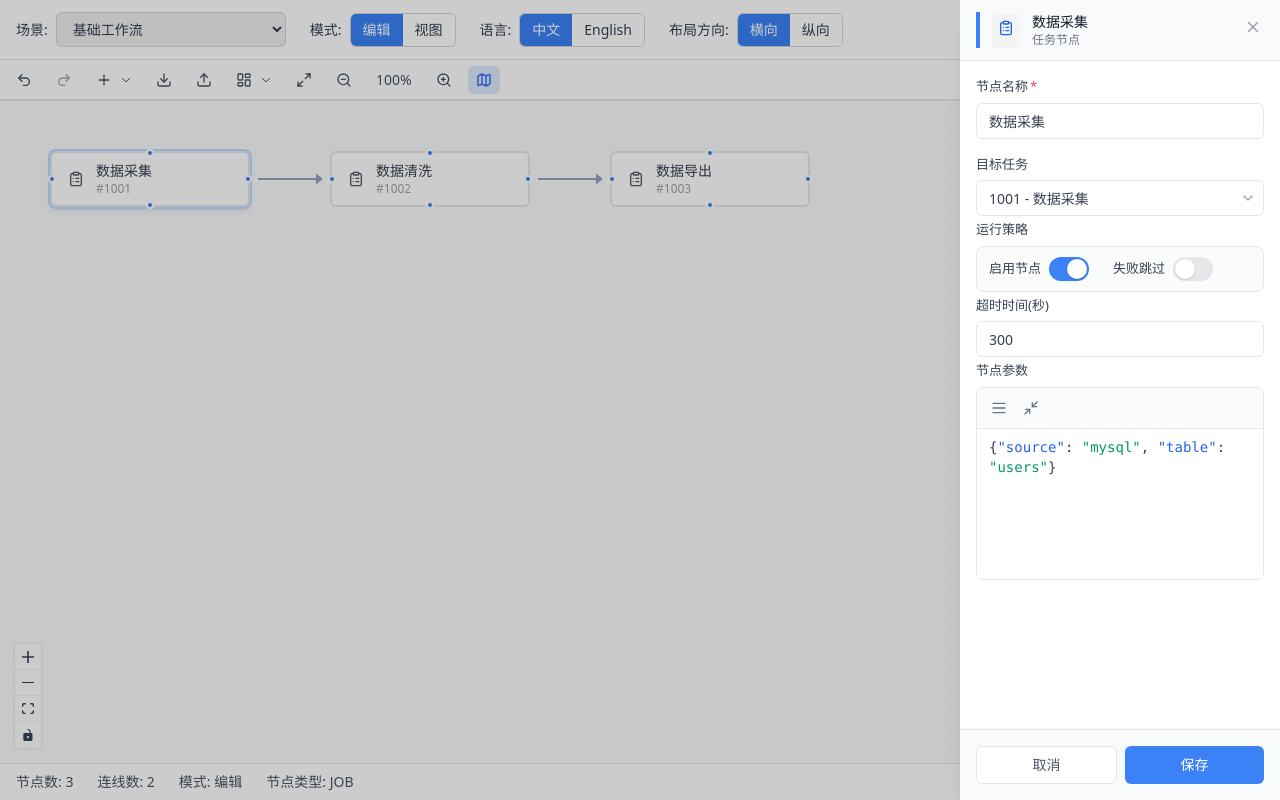
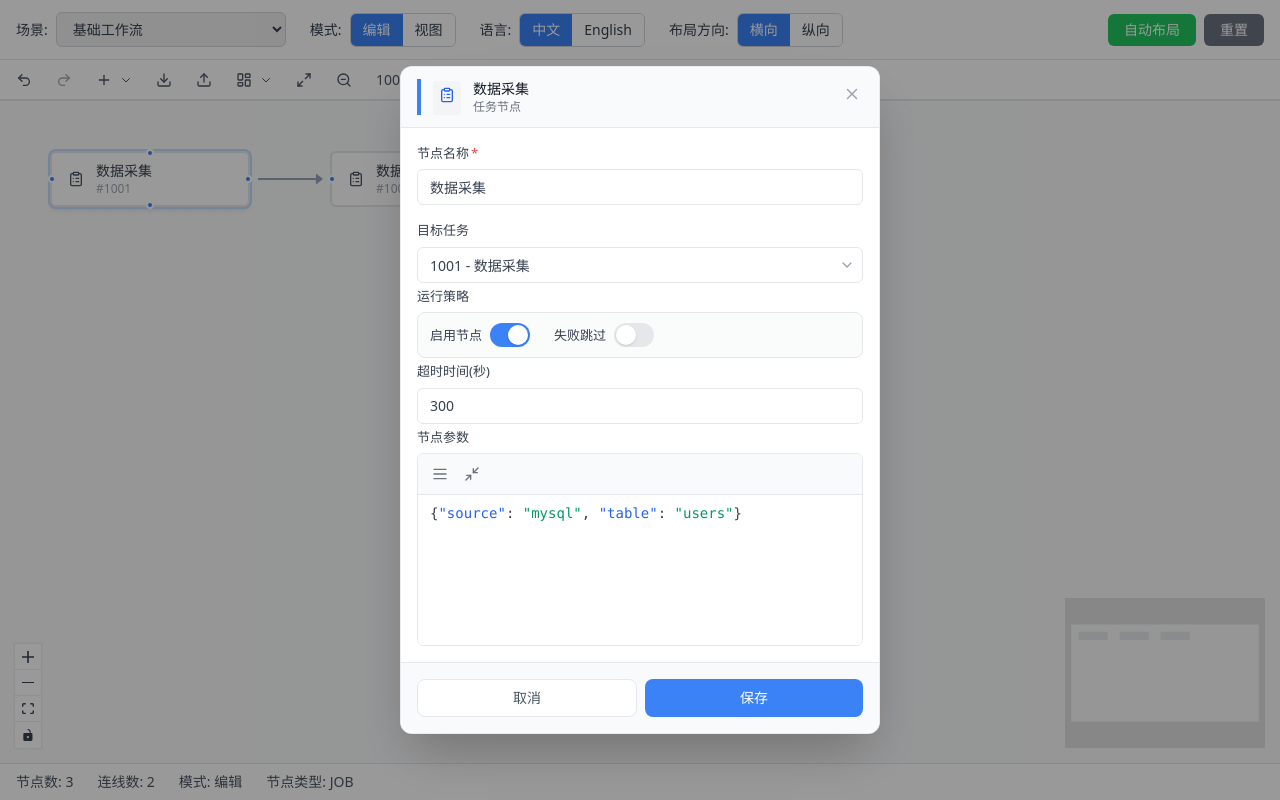
Before and after one commit to PowerJob/power-workflow-next, a React (Vite) app: page / in a window 1280 px wide. Both pictures are taken after a click on the element 150 px from the left and 153 px from the top of the page. Built offline with nearby package versions, Linux system fonts and the light colour scheme.

Commit message:
refactor: 编辑面板改为居中弹窗样式

```diff
--- a/src/components/panels/EditorPanel.tsx
+++ b/src/components/panels/EditorPanel.tsx
@@ -244,29 +244,43 @@ export const EditorPanel = forwardRef<EditorPanelRef, EditorPanelProps>(
     const nodeLabel = editedData.label?.trim() || t('workflow.panel.title');
 
     return (
-      <>
-        {/* 遮罩：点击关闭，聚焦编辑区域 */}
+      <div
+        className={clsx(
+          'fixed inset-0 z-[99] flex items-center justify-center p-4',
+          'transition-[visibility,opacity] duration-200 ease-out',
+          open ? 'visible opacity-100' : 'invisible opacity-0 pointer-events-none',
+        )}
+        aria-hidden={!open}
+      >
+        {/* 遮罩：点击关闭 */}
         <div
           role="presentation"
           aria-hidden
           className={clsx(
-            'fixed inset-0 z-[99] bg-black/20 transition-opacity duration-200 ease-in-out',
-            open ? 'opacity-100' : 'opacity-0 pointer-events-none',
+            'absolute inset-0 bg-black/40 transition-opacity duration-200 ease-out',
+            open ? 'opacity-100' : 'opacity-0',
           )}
           onClick={onClose}
         />
 
+        {/* 居中弹窗 */}
         <div
+          role="dialog"
+          aria-modal="true"
+          aria-labelledby="editor-panel-title"
           className={clsx(
-            'fixed top-0 right-0 h-full w-[320px] bg-white shadow-xl z-[100]',
-            'flex flex-col transition-transform duration-200 ease-in-out',
-            open ? 'translate-x-0' : 'translate-x-full',
+            'relative z-10 w-full max-w-[480px] max-h-[85vh] flex flex-col',
+            'bg-white rounded-xl shadow-2xl border border-gray-200/80',
+            'transition-[transform,opacity] duration-200 ease-out',
+            open ? 'scale-100 opacity-100' : 'scale-[0.98] opacity-0',
           )}
+          onClick={(e) => e.stopPropagation()}
         >
           {/* 头部：类型色条 + 节点名称 + 类型副标题 */}
           <div
+            id="editor-panel-title"
             className={clsx(
-              'flex items-start justify-between gap-3 pl-4 pr-3 py-3 border-b border-gray-200',
+              'flex items-start justify-between gap-3 pl-4 pr-3 py-3 border-b border-gray-200 rounded-t-xl',
               'bg-gray-50/90',
             )}
           >
@@ -282,14 +296,14 @@ export const EditorPanel = forwardRef<EditorPanelRef, EditorPanelProps>(
             <button
               type="button"
               onClick={handleCancel}
-              className="shrink-0 rounded p-1.5 text-gray-400 hover:bg-gray-200/80 hover:text-gray-600 transition-colors focus:outline-none focus:ring-2 focus:ring-gray-300 focus:ring-offset-1"
+              className="shrink-0 rounded-lg p-1.5 text-gray-400 hover:bg-gray-200/80 hover:text-gray-600 transition-colors focus:outline-none focus:ring-2 focus:ring-gray-300 focus:ring-offset-1"
               aria-label={t('workflow.panel.close')}
             >
               <X size={18} />
             </button>
           </div>
 
-        <div className="flex-1 overflow-y-auto p-4">
+          <div className="flex-1 min-h-0 overflow-y-auto p-4">
             <NodeFormWrapper
               type={node.data.type}
               data={editedData}
@@ -306,13 +320,13 @@ export const EditorPanel = forwardRef<EditorPanelRef, EditorPanelProps>(
               <div className="flex gap-2">
                 <button
                   onClick={() => setShowConfirmDialog(false)}
-                className="flex-1 px-3 py-2 text-sm text-gray-600 bg-white border border-gray-200 rounded-md hover:bg-gray-50"
+                  className="flex-1 px-3 py-2 text-sm text-gray-600 bg-white border border-gray-200 rounded-lg hover:bg-gray-50"
                 >
                   {t('workflow.panel.cancel')}
                 </button>
                 <button
                   onClick={handleSave}
-                className="flex-1 px-3 py-2 text-sm text-white bg-amber-500 rounded-md hover:bg-amber-600"
+                  className="flex-1 px-3 py-2 text-sm text-white bg-amber-500 rounded-lg hover:bg-amber-600"
                 >
                   {t('workflow.panel.continue')}
                 </button>
@@ -326,11 +340,11 @@ export const EditorPanel = forwardRef<EditorPanelRef, EditorPanelProps>(
             </div>
           )}
 
-        <div className="flex gap-2 border-t border-gray-200 bg-gray-50/90 p-4 shadow-[0_-1px_3px_rgba(0,0,0,0.04)]">
+          <div className="flex gap-2 border-t border-gray-200 bg-gray-50/90 p-4 rounded-b-xl shrink-0">
             <button
               type="button"
               onClick={handleCancel}
-            className="flex-1 px-3 py-2 text-sm text-gray-600 bg-white border border-gray-200 rounded-md hover:bg-gray-50 transition-colors focus:outline-none focus:ring-2 focus:ring-gray-300 focus:ring-offset-1"
+              className="flex-1 px-3 py-2 text-sm text-gray-600 bg-white border border-gray-200 rounded-lg hover:bg-gray-50 transition-colors focus:outline-none focus:ring-2 focus:ring-gray-300 focus:ring-offset-1"
             >
               {t('workflow.panel.cancel')}
             </button>
@@ -339,7 +353,7 @@ export const EditorPanel = forwardRef<EditorPanelRef, EditorPanelProps>(
               onClick={handleSave}
               disabled={hasErrors || isSaving}
               className={clsx(
-              'flex-1 px-3 py-2 text-sm text-white rounded-md transition-colors focus:outline-none focus:ring-2 focus:ring-offset-1',
+                'flex-1 px-3 py-2 text-sm text-white rounded-lg transition-colors focus:outline-none focus:ring-2 focus:ring-offset-1',
                 hasErrors || isSaving
                   ? 'bg-gray-300 cursor-not-allowed focus:ring-gray-300'
                   : 'bg-blue-500 hover:bg-blue-600 focus:ring-blue-400',
@@ -349,7 +363,7 @@ export const EditorPanel = forwardRef<EditorPanelRef, EditorPanelProps>(
             </button>
           </div>
         </div>
-      </>
+      </div>
     );
   },
 );
```
Lines whose indentation alone changed are shown as unchanged.
